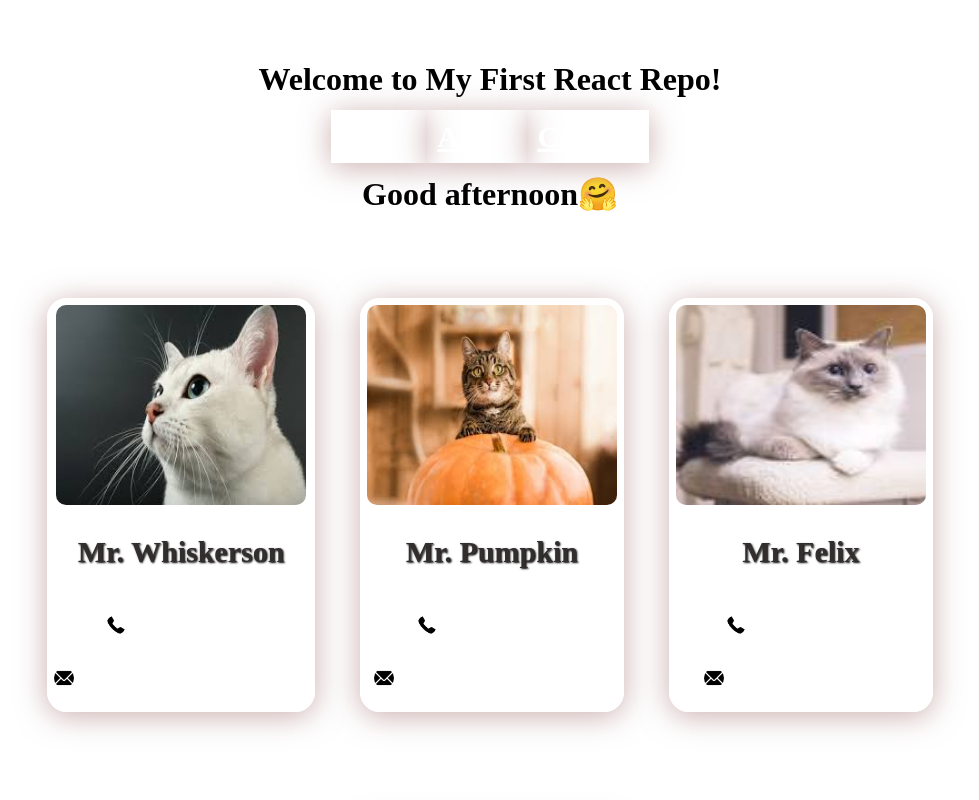
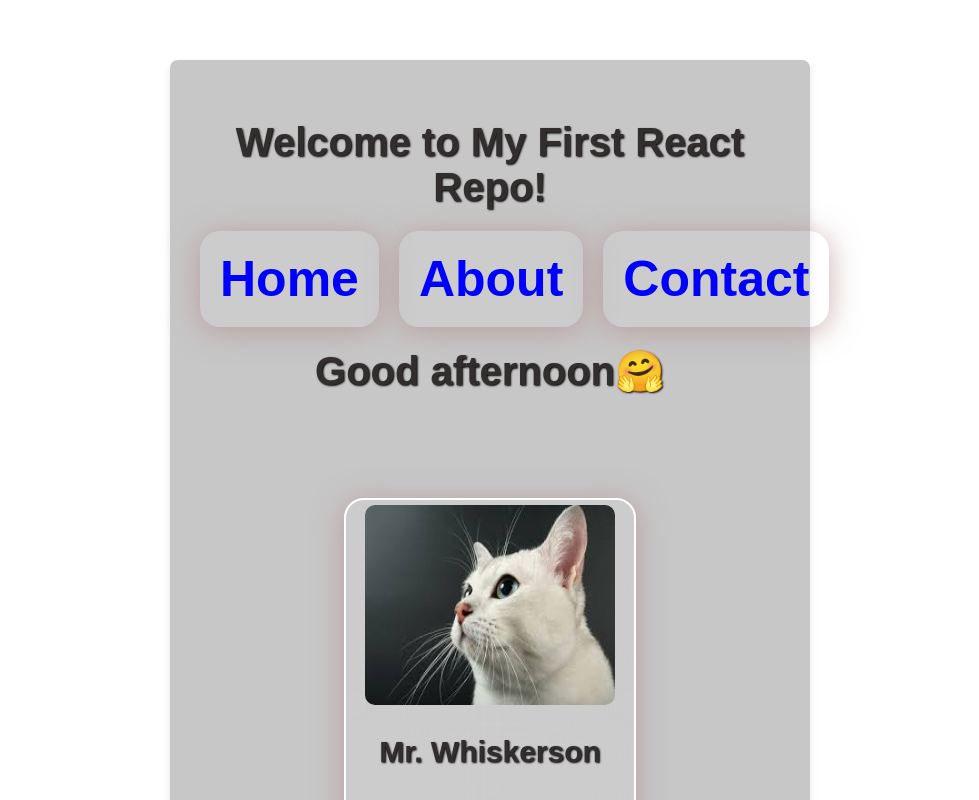
Before and after one commit to soltsega/First-repo, a React (Vite) app: page / in a window 1280 px wide. Shown: the top 800 px of the page, without its empty margins (150-1129 px from the left). Built offline with nearby package versions, Linux system fonts and the light colour scheme.

Commit message:
Modified the stylings

```diff
--- a/src/footer.css
+++ b/src/footer.css
@@ -1,6 +1,6 @@
 p {
     text-align: center;
-    color: white;
+    color: rgb(31, 29, 29);
     font-size: 20px;
     font-weight: bold;
     margin: 0;
--- a/src/header.css
+++ b/src/header.css
@@ -1,11 +1,23 @@
 a {
     text-align: center;
-    color: white;
-    font-size: 30px;
+    color: blue;
+    font-size: 50px;
     font-weight: bold;
-    margin: 0;
-    padding: 10px;
+    margin: 10px;
+    padding: 20px;
     background: rgba(255, 255, 255, 0.1);
     backdrop-filter: blur(100px);
     box-shadow: 0 4px 30px rgb(181, 139, 139, 0.7);
+    text-decoration: none;
+    border-radius: 20px;
 }
+
+h1 {
+    text-align: center;
+    color: rgb(51, 46, 46);
+    font-size: 40px;
+    font-weight: bold;
+    margin: 10px;
+    padding: 30px;
+    text-shadow: 1px 1px 2px #000000;
+}
--- a/src/index.css
+++ b/src/index.css
@@ -0,0 +1,14 @@
+.main {
+    background-color: rgb(199, 199, 199);
+    padding: 20px;
+    border-radius: 8px;
+    text-align: center;
+    margin-top: 20px;
+    font-family: Arial, sans-serif;
+    box-shadow: 0 4px 8px rgba(0, 0, 0, 0.1);
+    max-width: 600px;
+    margin-left: auto;
+    margin-right: auto;
+    margin-bottom: 20px;
+    display: block;
+}
```
